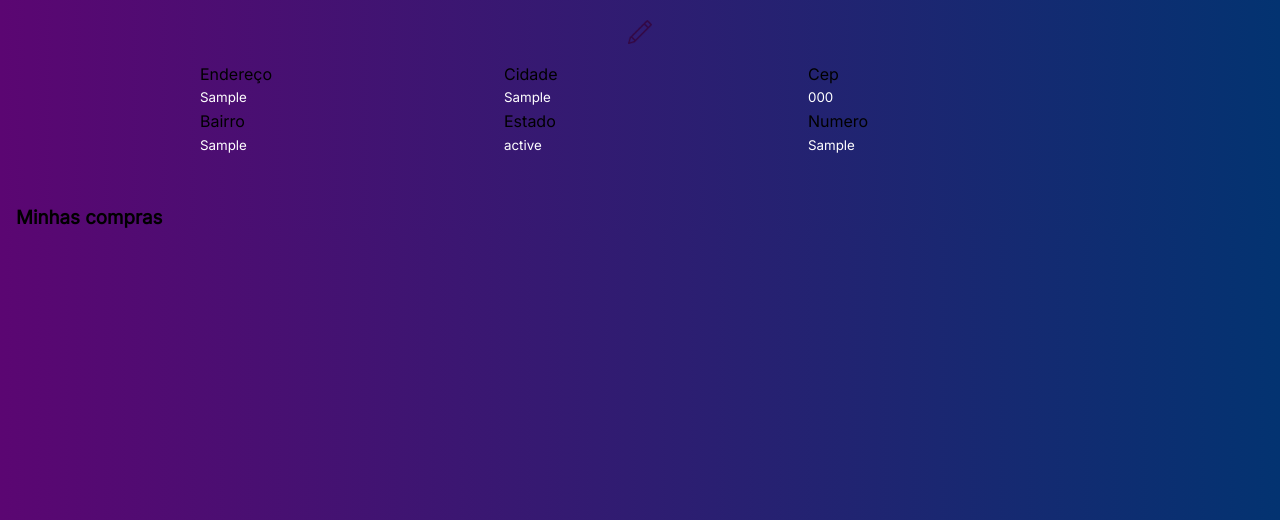
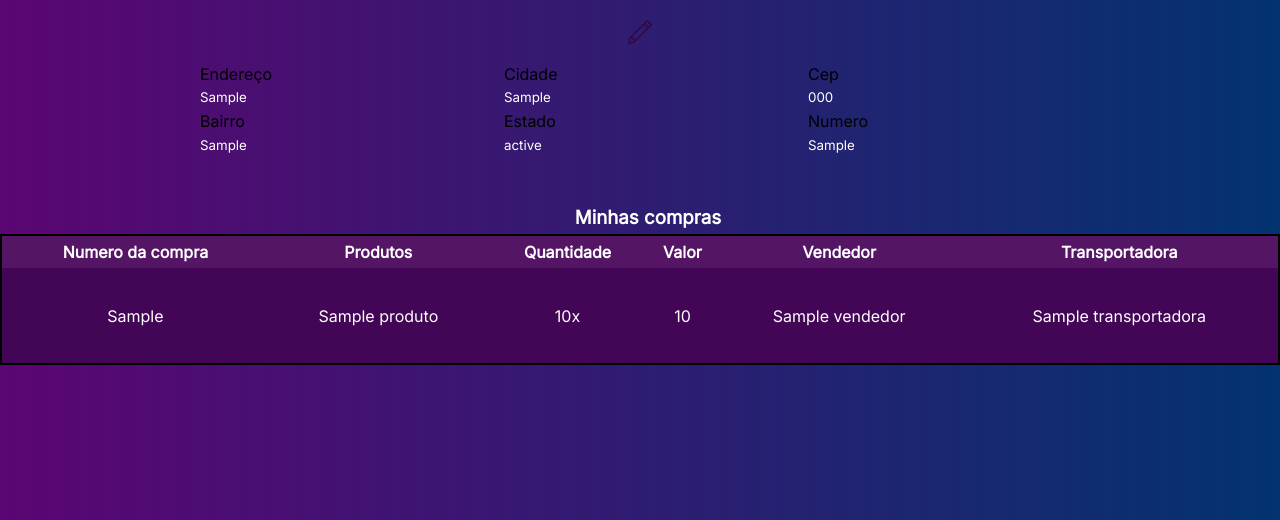
Before and after one commit to PedroCavallaro/Game-Ecommerce, a PHP site: page /User/user.php?username=1 in a window 1280 px wide. Shown: the part 280-800 px from the top of the page. Run offline with PHP 8.4, Linux system fonts and the light colour scheme; the visitor is signed in with stand-in values (Sample User, id 1); tables that the repository leaves empty or names only in its code hold one stand-in row (values such as "Sample post").

Commit message:
update user page

```diff
--- a/ts/prodPage.ts
+++ b/ts/prodPage.ts
@@ -12,7 +12,7 @@ const previews:NodeListOf<HTMLImageElement> = document.querySelectorAll(".img"),
     cod: HTMLParagraphElement | null = document.querySelector("#cod"),
     cover: HTMLImageElement | null = document.querySelector(".main-img")
 
-console.log(value?.innerText)
+
 
 
 window.addEventListener("load", ()=>{
--- a/views/User/src/user.php
+++ b/views/User/src/user.php
@@ -87,3 +87,58 @@ function renderInfo($id){
                 </div>
             </div>";
     }
+function renderPreviousBuys($id){
+    $bd = connect();
+    $tittles = "";
+    $qtd = "";
+    $arrBuys = [];
+    $sql = "SELECT c.numero_compra,
+                c.valor_transporte,
+                v.nome_vend,
+                t.nome_tras
+                FROM compra c
+                INNER JOIN vendedor v
+                    ON c.cpf_cnpj_vend = v.cpf_cnpj_vend
+                INNER JOIN transportadora t
+                    ON c.cpf_cnpj_transp = t.cpf_cnpj_transp
+                WHERE c.cpf_cnpj_cli = $id";
+
+
+    $html = "";
+    $TransArr = [];
+    $vendArr = [];
+    $valueArr = [];
+    $result = $bd->query($sql);
+    while($data = $result->fetch(PDO::FETCH_ASSOC)){
+        array_push($arrBuys, $data["numero_compra"]);
+        array_push($TransArr, $data["nome_tras"]);
+        array_push($vendArr, $data["nome_vend"]);
+        array_push($valueArr, $data["valor_transporte"]);
+    }
+
+    for ($i=0; $i < count($arrBuys) ; $i++) {
+        $sql2 = "SELECT p.quantidade,
+                    prod.nome_pro
+                    FROM possui p
+                    INNER JOIN produto prod
+                        ON p.codigo_prod = prod.codigo_prod
+                    WHERE numero_compra = ".$arrBuys[$i]."";
+        $result2 = $bd->query($sql2);
+
+        while($data2 = $result2->fetch(PDO::FETCH_ASSOC)){
+            $tittles = $tittles."<p>".$data2["nome_pro"]."</p>";
+            $qtd = $qtd."<p>".$data2["quantidade"]."x</p>";
+        }
+        echo "<tr>
+
+                <td>".$arrBuys[$i]."</td>
+                <td>".$tittles."</td>
+                <td>".$qtd."</td>
+                <td>".$valueArr[$i]."</td>
+                <td>".$vendArr[$i]."</td>
+                <td>".$TransArr[$i]."</td>
+            <tr/>";
+        $tittles = "";
+        $qtd = "";
+    }
+}
--- a/views/User/style/style.css
+++ b/views/User/style/style.css
@@ -29,6 +29,11 @@ body{
     height: 6rem;
 }
 .previous-buys{
+    font: 2rem;
+    color: white;
+    display: flex;
+    justify-content: center;
+    align-items: center;
     margin-top: 2rem;
     margin-left: 1rem;
 }
@@ -94,3 +99,48 @@ input[type="text"].edit{
     display: flex;
     flex-direction: column;
 }
+td{
+    text-align: center;
+}
+table {
+    border: 2px solid black;
+    color: white;
+    margin-top: 5px;
+    border-collapse:collapse;
+    width: 100%;
+    background-color: #fff;
+}
+th{
+    border: none;
+    background-color:#541565;
+    height: 2rem;
+    cursor: default;
+}
+th:hover{
+    background-color:#430555;
+    transition: 1s ease;
+}
+table tr:nth-child(odd){
+    border-collapse: collapse;
+    background-color: #430555
+}
+
+table tr:nth-child(even){
+    border-collapse: collapse;
+    background-color:#8b479e;
+}
+td{
+    height: 6rem;
+    cursor: default;
+}
+
+table tr:nth-child(odd):hover{
+    border-collapse: collapse;
+    background-color: #32054f;
+    transition: 1s ease;
+}
+table tr:nth-child(even):hover{
+    border-collapse: collapse;
+    background-color: #32054f;
+    transition: 1s ease;
+}
--- a/views/User/user.php
+++ b/views/User/user.php
@@ -42,7 +42,19 @@ $id = $_SESSION["user"];
             <h3>Minhas compras</h3>
         </div>
         <div>
-
+            <table>
+                <thead>
+                    <th>Numero da compra</th>
+                    <th>Produtos</th>
+                    <th>Quantidade</th>
+                    <th>Valor</th>
+                    <th>Vendedor</th>
+                    <th>Transportadora</th>
+                </thead>
+                <tbody>
+                    <?=renderPreviousBuys($id)?>
+                </tbody>
+            </table>
         </div>
     </main>
     <script src="../dist/user.js"></script>
--- a/views/dist/prodPage.js
+++ b/views/dist/prodPage.js
@@ -1,5 +1,4 @@
 const previews = document.querySelectorAll(".img"), mainImg = document.querySelector(".main-img"), shopCartp = document.querySelector(".shop-cart-container"), closeCartp = document.querySelector("#arrow-left"), shopCartBtnp = document.querySelector("#shopCart"), itemp = document.querySelector(".item"), buyBtn = document.querySelector("#product-label"), value = document.querySelector("#value"), tittle = document.querySelector("#tittle"), cod = document.querySelector("#cod"), cover = document.querySelector(".main-img");
-console.log(value?.innerText);
 window.addEventListener("load", () => {
     updateCart(itemp);
 });
```
